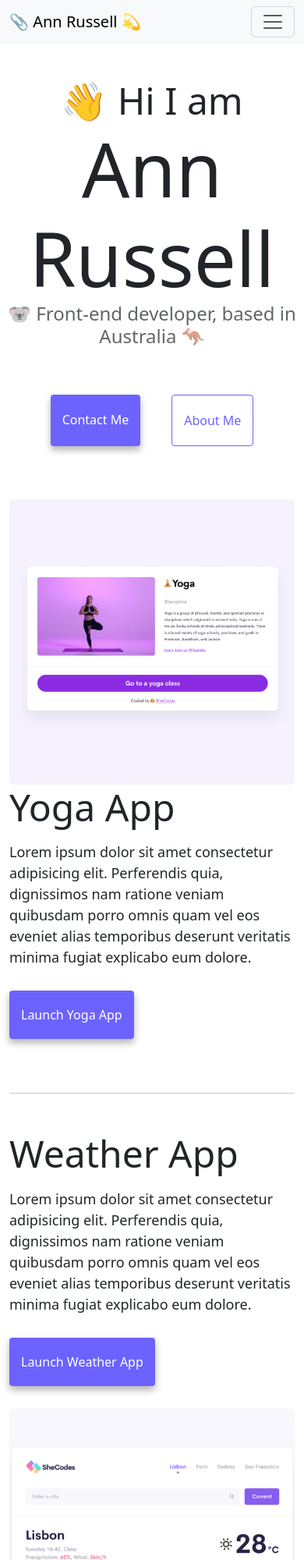
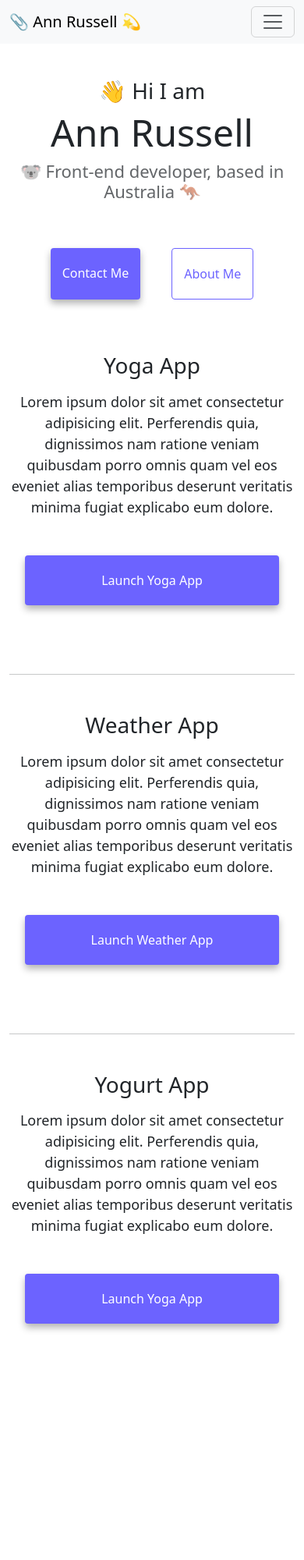
Before and after one commit to Anneth6/Ann_Russell_ResponsiveWeek03_Homework, a website: page index.html in a window 390 px wide. Shown: the top 2000 px of the page at 78% size. After the commit the page ends 1845 px from the top, so only its background shows below. Drawn offline with nearby package versions, Linux system fonts and the light colour scheme.

Commit message:
Add CSS media queries. Added title to email. Added responsive image removal for small screens.

```diff
--- a/index.html
+++ b/index.html
@@ -81,7 +81,7 @@
           <img
             src="/images/yoga.png"
             alt="Screenshot of yoga webpage diaplaying a woman in tree pose."
-            class="img-fluid rounded"
+            class="img-fluid rounded d-none d-sm-block"
           />
         </div>
         <div class="col-sm-6">
@@ -93,7 +93,7 @@
             explicabo eum dolore.
           </p>
           <div class="mt-5 mb-5">
-            <a href="#" class="primary-link">Launch Yoga App</a>
+            <a href="#" class="primary-link project-image">Launch Yoga App</a>
           </div>
         </div>
       </div>
@@ -110,14 +110,16 @@
             explicabo eum dolore.
           </p>
           <div class="mt-5 mb-5">
-            <a href="#" class="primary-link">Launch Weather App</a>
+            <a href="#" class="primary-link project-image"
+              >Launch Weather App</a
+            >
           </div>
         </div>
         <div class="col-sm-6">
           <img
             src="/images/weather.png"
             alt="Screenshot of weather app webpage."
-            class="img-fluid rounded"
+            class="img-fluid rounded d-none d-sm-block"
           />
         </div>
       </div>
@@ -129,7 +131,7 @@
           <img
             src="/images/yogurt.png"
             alt="Screenshot of yogurt webpage displaying a bowl of yogurt with blueberries."
-            class="img-fluid rounded"
+            class="img-fluid rounded d-none d-sm-block"
           />
         </div>
         <div class="col-sm-6">
@@ -141,7 +143,10 @@
             explicabo eum dolore.
           </p>
           <div class="mt-5 mb-5">
-            <a href="#" title="Launch Yoga App" class="primary-link"
+            <a
+              href="#"
+              title="Launch Yoga App"
+              class="primary-link project-image"
               >Launch Yoga App</a
             >
           </div>
--- a/style.css
+++ b/style.css
@@ -86,4 +86,34 @@ p {
 .email-link:hover {
   color: #0a58ca;
   text-decoration: underline;
+  font-weight: 700;
 }
+
+@media (max-width: 576px) {
+  h1 {
+    font-size: 48px;
+    line-height: 1.5;
+  }
+
+  h2 {
+    font-size: 28px;
+    text-align: center;
+  }
+
+  h3 {
+    font-size: 22px;
+    text-align: center;
+  }
+
+  p,
+  .email-link {
+    font-size: 18px;
+    text-align: center;
+  }
+
+  .project-image {
+    display: block;
+    text-align: center;
+    margin: 0 20px;
+  }
+}
```
Also changed, not shown: about.html (+4 -1 lines).
